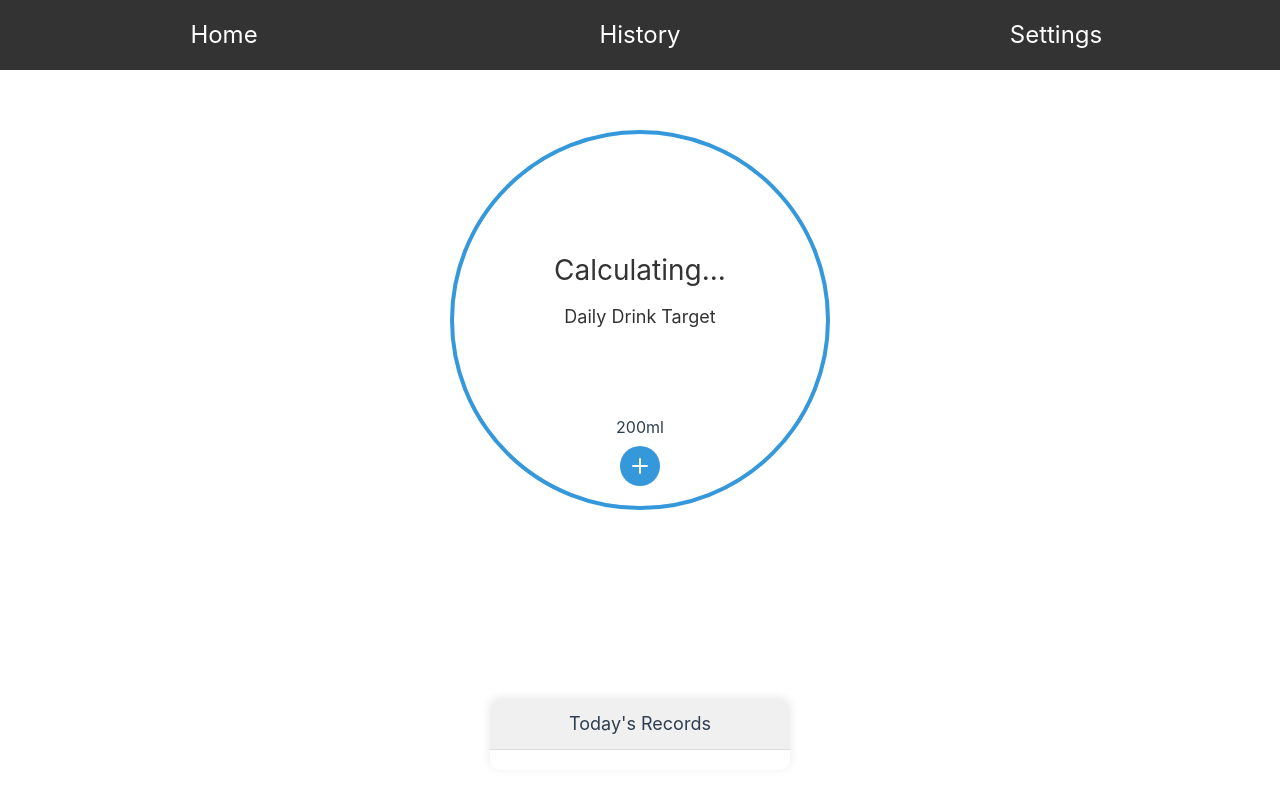
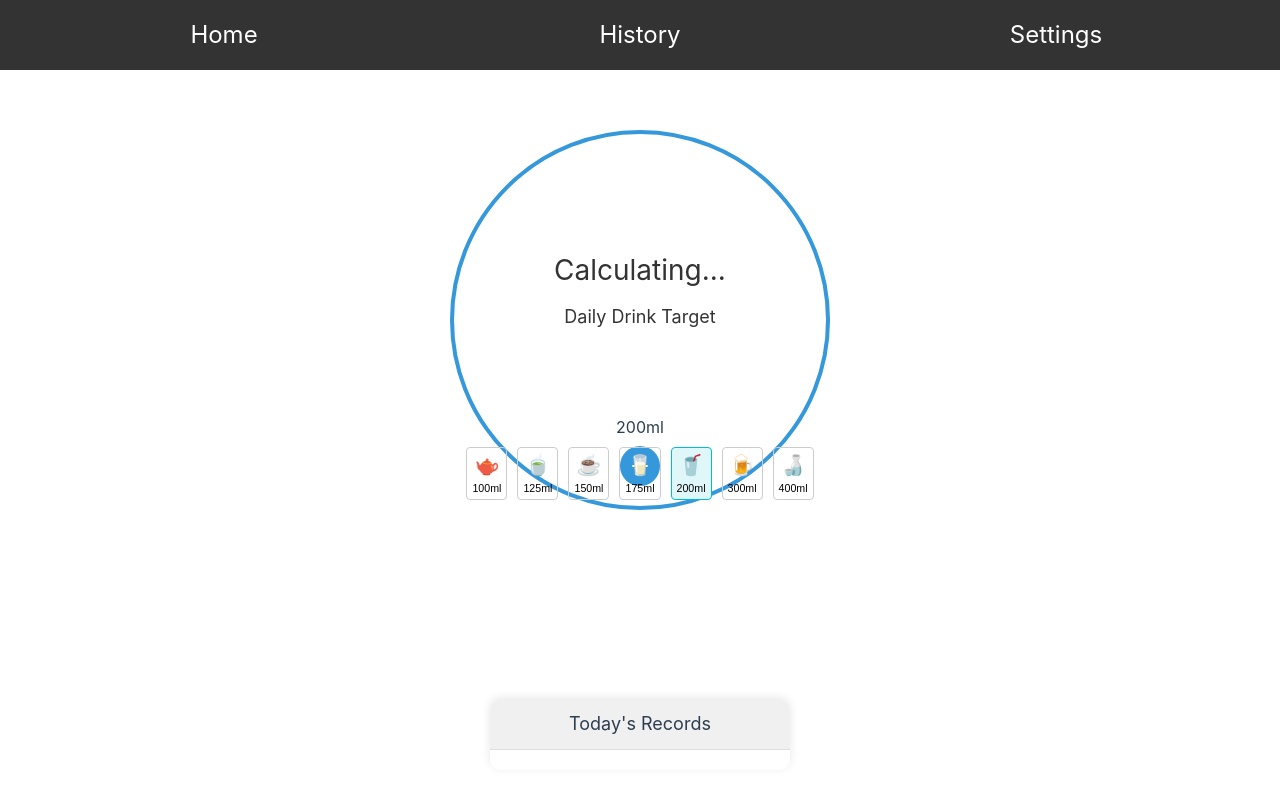
Before and after one commit to JustasDaugi/hydration-tracker, a Vue app: page / in a window 1280 px wide. Both pictures are taken after a click on the button "OK". Shown: the top 788 px of the page. Built offline with nearby package versions, Linux system fonts and the light colour scheme; what vue-datepicker-next would draw is missing.

Commit message:
styles: remove button to open window for cup options

```diff
--- a/src/views/HomeView/components/SwitchCup.vue
+++ b/src/views/HomeView/components/SwitchCup.vue
@@ -1,5 +1,5 @@
 <script setup>
-import { ref, watch } from 'vue'
+import { watch } from 'vue'
 import emitter from './eventBus'
 import { baseStorage } from '../../../composables'
 
@@ -15,15 +15,8 @@ const cupSizes = [
   { size: 400, icon: '🍶', name: 'Water bottle' }
 ]
 
-const isModalOpen = ref(false)
-
-const toggleModal = () => {
-  isModalOpen.value = !isModalOpen.value
-}
-
 const selectSize = (size) => {
   selectedCupSize.value = size
-  isModalOpen.value = false
   emitter.emit('cupSizeChanged', size)
 }
 
@@ -37,12 +30,7 @@ watch(
 </script>
 
 <template>
-  <div class="switch-cup">
-    <button @click="toggleModal" class="cup-button">
-      {{ cupSizes.find((cup) => cup.size === selectedCupSize).icon }}
-    </button>
-    <div v-if="isModalOpen" class="cup-modal">
-      <div class="cup-grid">
+  <div class="switch-cup-container">
     <button
       v-for="cup in cupSizes"
       :key="cup.size"
@@ -53,39 +41,13 @@ watch(
       <span class="cup-size">{{ cup.size }}ml</span>
     </button>
   </div>
-    </div>
-  </div>
 </template>
 
 <style scoped>
-.switch-cup {
-  position: absolute;
-  bottom: -160px;
-  right: -200px;
-  z-index: 10;
-}
-
-.cup-button {
-  background: none;
-  border: none;
-  font-size: 2em;
-  cursor: pointer;
-}
-
-.cup-modal {
-  position: absolute;
-  bottom: 60px;
-  right: 0;
-  background: white;
-  border: 1px solid #ccc;
-  border-radius: 8px;
-  padding: 10px;
-  box-shadow: 0 2px 10px rgba(0, 0, 0, 0.1);
-}
-
-.cup-grid {
-  display: grid;
-  grid-template-columns: repeat(4, 1fr);
+.switch-cup-container {
+  display: flex;
+  flex-wrap: wrap;
+  justify-content: center;
   gap: 10px;
 }
 
@@ -98,6 +60,7 @@ watch(
   border-radius: 4px;
   padding: 5px;
   cursor: pointer;
+  transition: all 0.3s ease;
 }
 
 .cup-option.selected {
```
Lines whose indentation alone changed are shown as unchanged.
